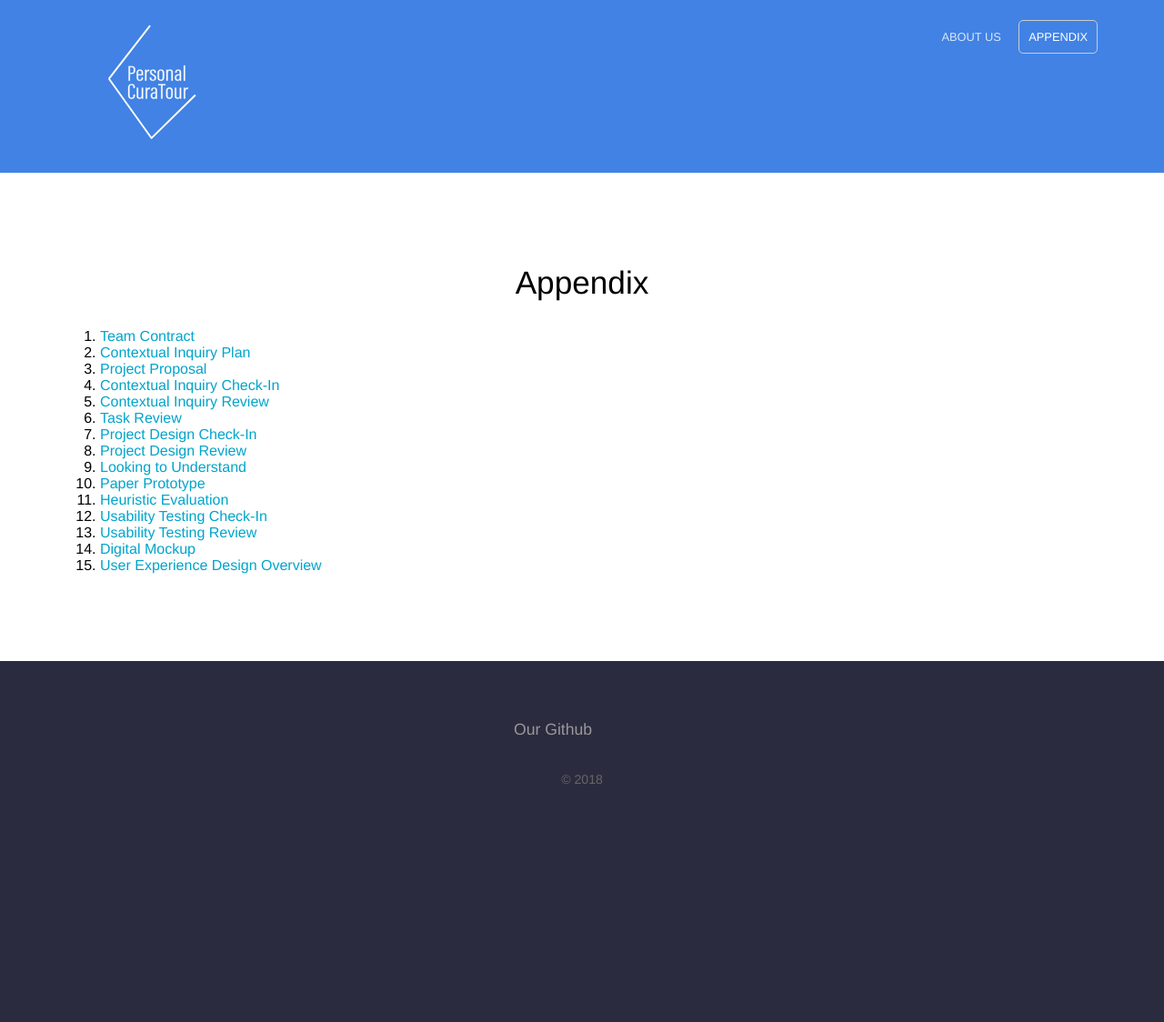
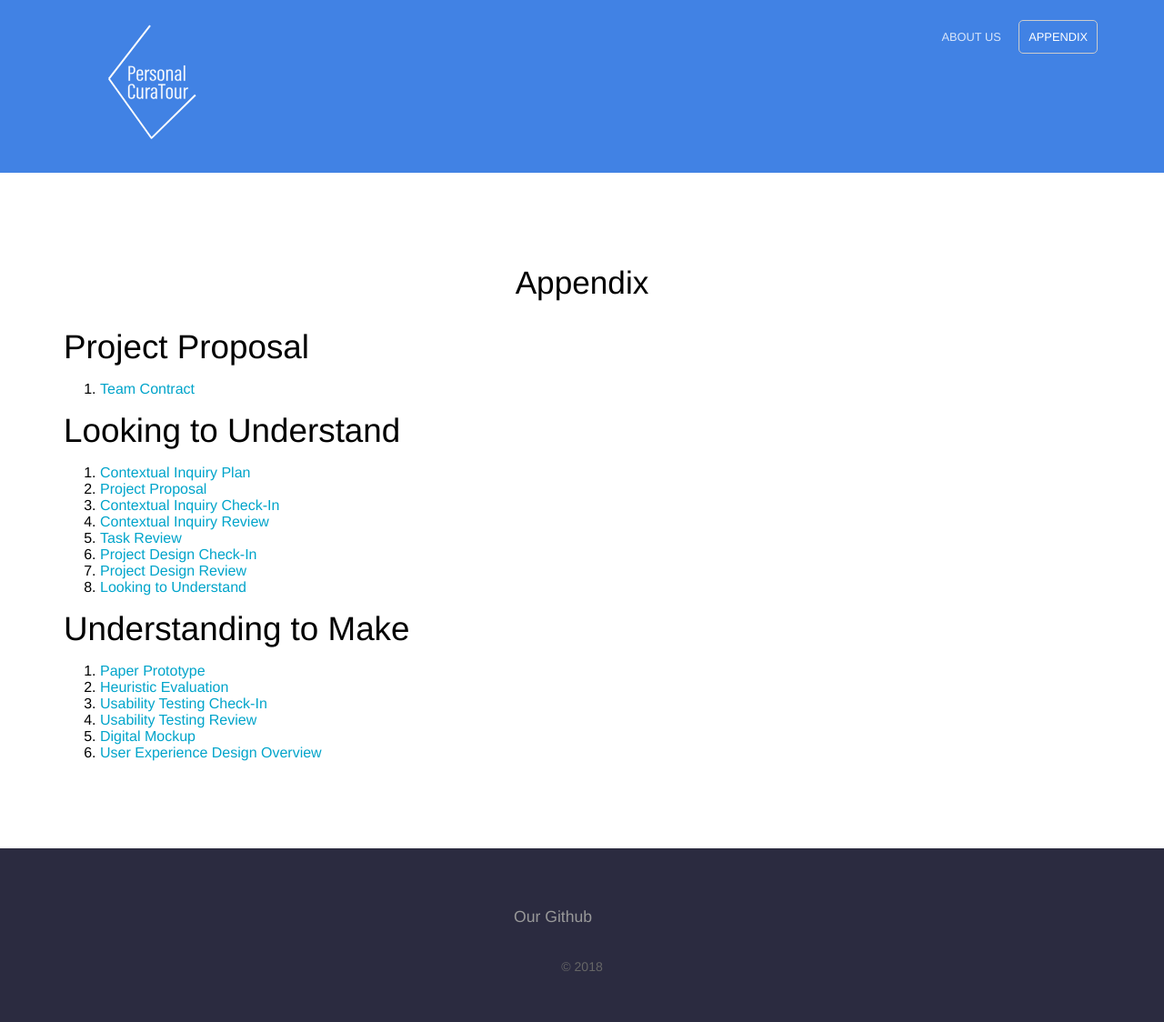
Before and after one commit to krtejeda/PersonalCuraTour, a Jekyll site: the page built from Appendix.md, in a window 1280 px wide. Shown: the whole page at 91% size. Built offline with Jekyll 4.4.1, drawn with Linux system fonts in a browser that asks for light colours; before the commit the page ends 918 px from its top, so only the background shows below that.

Commit message:
Update Appendix.md

```diff
--- a/Appendix.md
+++ b/Appendix.md
@@ -3,7 +3,10 @@ layout: page
 title: Appendix
 ---
 
+# Project Proposal
 1. [Team Contract](https://krtejeda.github.io/PersonalCuraTour/Team-Contract/)
+
+# Looking to Understand
 2. [Contextual Inquiry Plan](https://krtejeda.github.io/PersonalCuraTour/Contextual-Inquiry-Plan/)
 3. [Project Proposal](https://krtejeda.github.io/PersonalCuraTour/Project-Proposal/)
 4. [Contextual Inquiry Check-In](https://krtejeda.github.io/PersonalCuraTour/Contextual-Inquiry-Check-In/)
@@ -12,6 +15,8 @@ title: Appendix
 7. [Project Design Check-In](https://krtejeda.github.io/PersonalCuraTour/Project-Design-Check-In/)
 8. [Project Design Review](https://krtejeda.github.io/PersonalCuraTour/Project-Design-Review/)
 9. [Looking to Understand](https://krtejeda.github.io/PersonalCuraTour/Looking-To-Understand/)
+
+# Understanding to Make
 10. [Paper Prototype](https://krtejeda.github.io/PersonalCuraTour/Paper-Prototype/)
 11. [Heuristic Evaluation](https://krtejeda.github.io/PersonalCuraTour/Heuristic-Evaluation/)
 12. [Usability Testing Check-In](https://krtejeda.github.io/PersonalCuraTour/Usability-Testing-CheckIn/)
```
